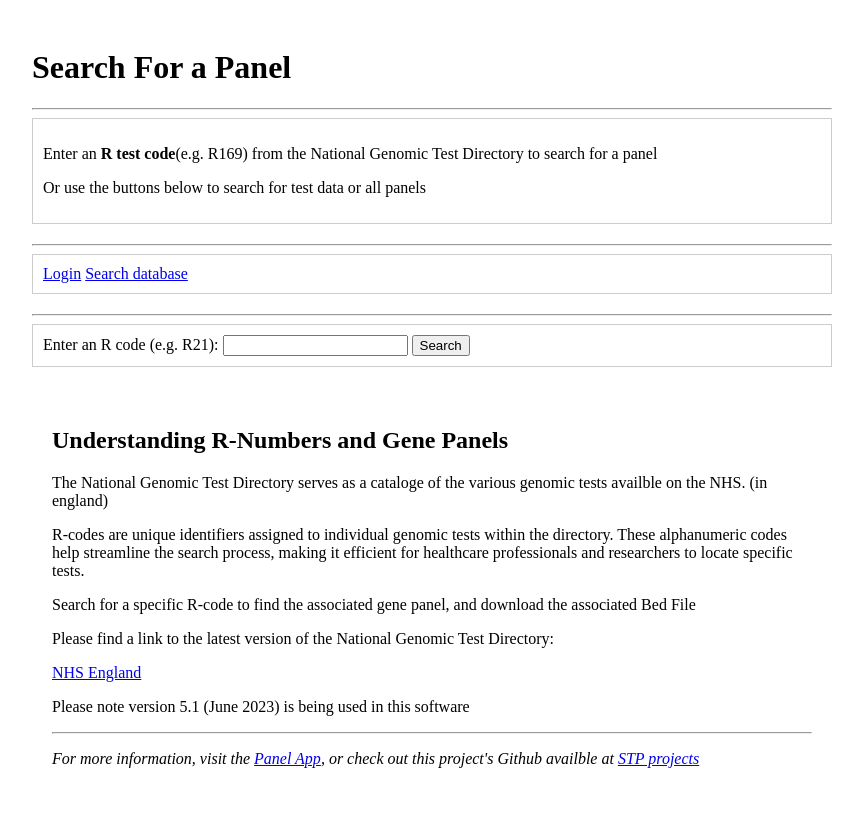
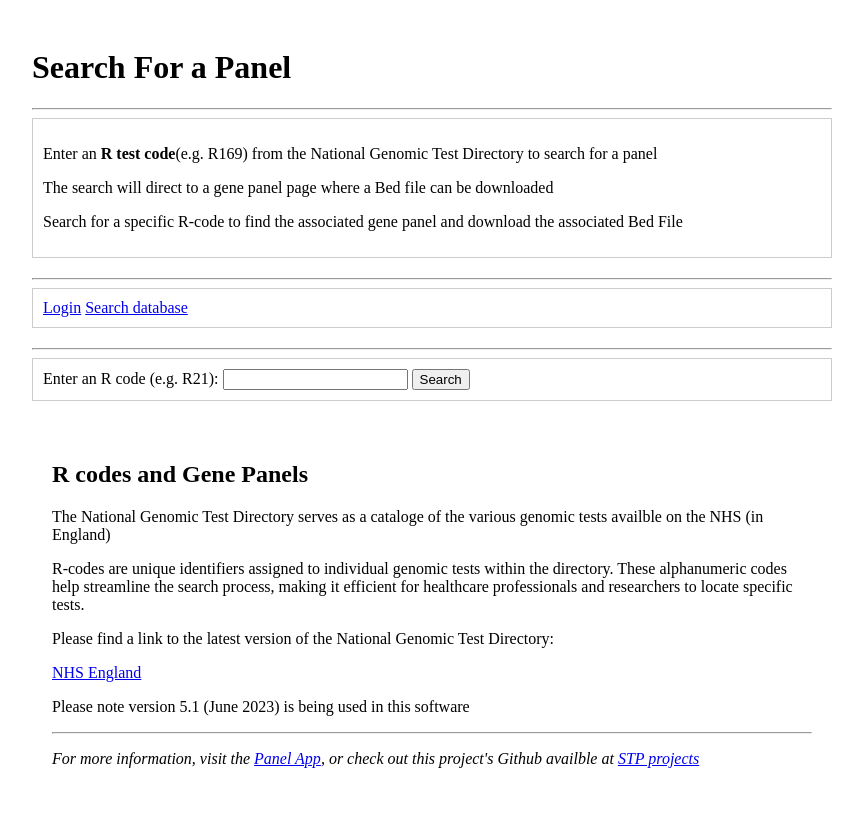
Before and after one commit to Mathew-B-SDGS/Group1_2023_Bioinfo_Stp, a Flask app: page / in a window 1280 px wide. Shown: the whole page, without its empty margins (208-1071 px from the left). Run offline with Flask 3, Linux system fonts and the light colour scheme.

Commit message:
Format text

```diff
--- a/templates/home.html
+++ b/templates/home.html
@@ -30,7 +30,10 @@
         <div class="box">
             <p>Enter an <b>R test code</b>(e.g. R169) from the National Genomic
             Test Directory to search for a panel</p>
-            <p>Or use the buttons below to search for test data or all panels</p>
+            <p>The search will direct to a gene panel page where a Bed file can be
+                downloaded</p>
+            <p>Search for a specific R-code to find the associated gene panel
+                and download the associated Bed File</p>
         </div>
         <hr>
         <div class="box">
@@ -46,16 +49,16 @@
             </form>
         </div>
         <div class="container">
-            <h2>Understanding R-Numbers and Gene Panels</h2>
+            <h2>R codes and Gene Panels</h2>
 
             <p>The National Genomic Test Directory serves as a cataloge of the
-                various genomic tests availble on the NHS. (in england)</p>
+                various genomic tests availble on the NHS (in England)</p>
 
             <p>R-codes are unique identifiers assigned to individual genomic tests within
                 the directory. These alphanumeric codes help streamline the search process, making it efficient for
                 healthcare professionals and researchers to locate specific tests.</p>
 
-            <p>Search for a specific R-code to find the associated gene panel, and download the associated Bed File</p>
+
 
             <p>Please find a link to the latest version of the National Genomic Test Directory:</p>
             <a href="https://www.england.nhs.uk/publication/national-genomic-test-directories/">NHS England</a>
```
